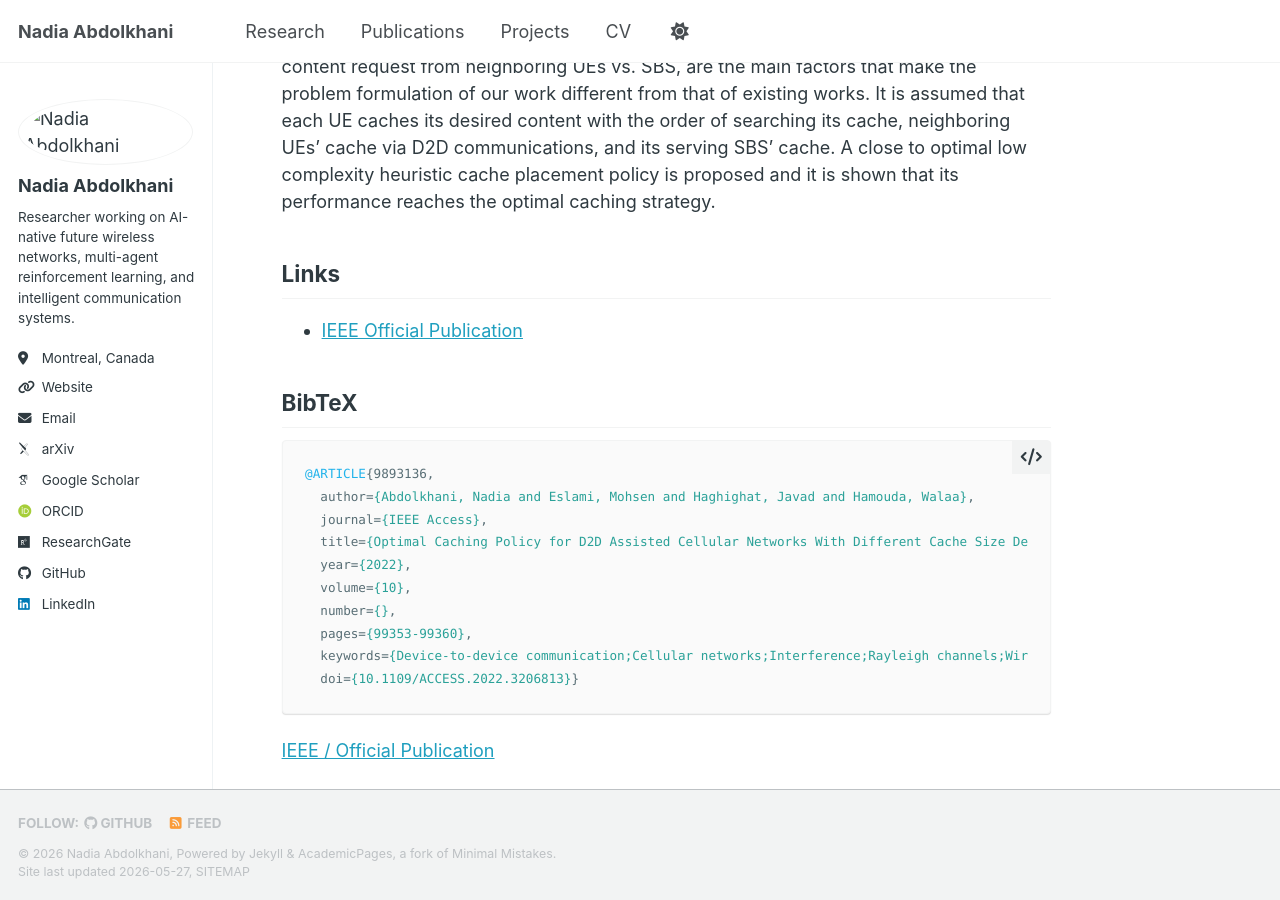
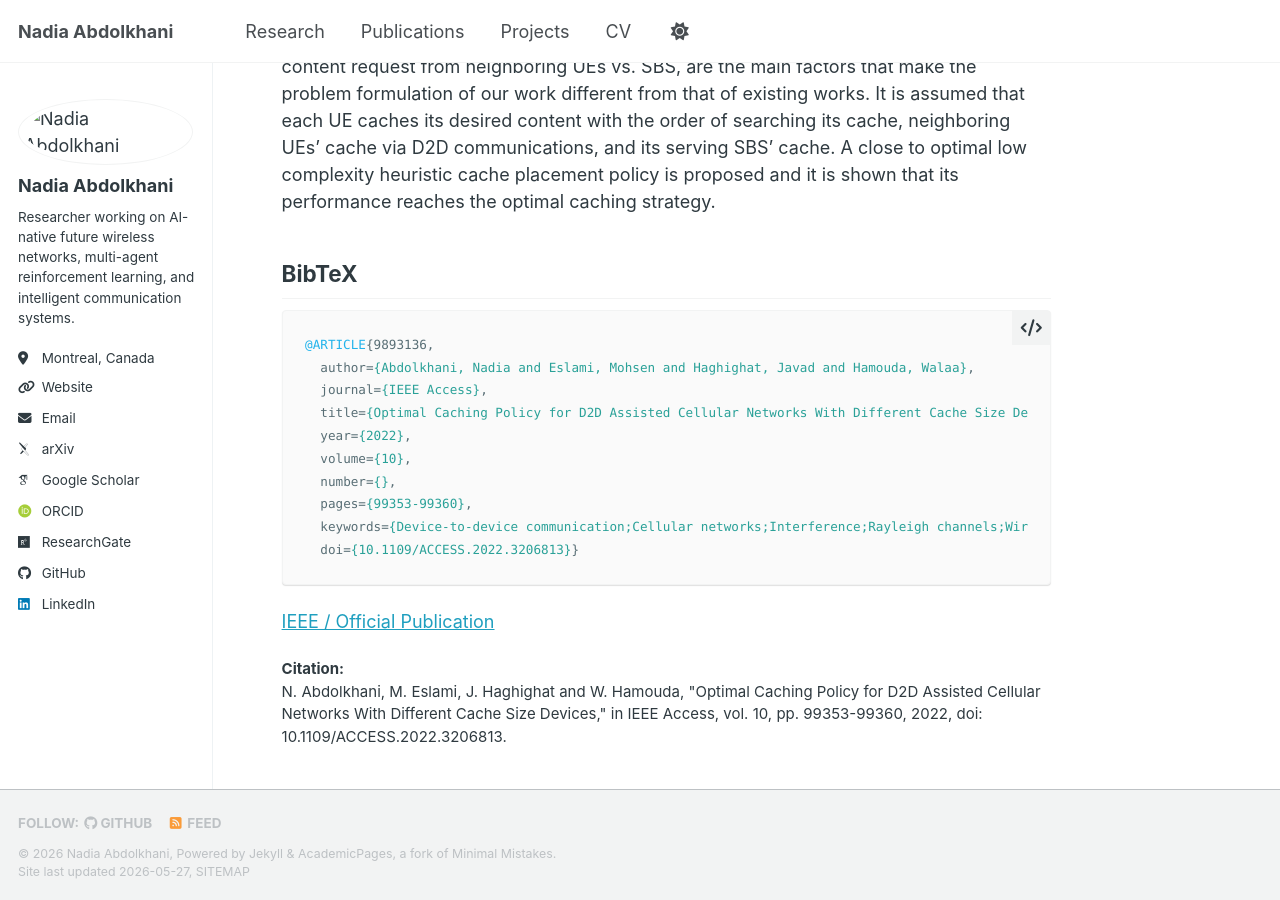
Before and after one commit to NAbdolkhani/NAbdolkhani.github.io, a Jekyll site: the page built from _publications/2022-01-01-d2d-cachin.md, in a window 1280 px wide and 900 px high, scrolled down 422 px. Built offline with Jekyll 4.4.1, drawn with Linux system fonts in a browser that asks for light colours; some web fonts are replaced; a script bundle is joined from its source files by our own code; library files that are not in the unit come from our copies.

Commit message:
Update 2022-01-01-d2d-cachin.md

```diff
--- a/_publications/2022-01-01-d2d-cachin.md
+++ b/_publications/2022-01-01-d2d-cachin.md
@@ -14,9 +14,7 @@ citation: 'N. Abdolkhani, M. Eslami, J. Haghighat and W. Hamouda, "Optimal Cachi
 
 This paper studies the problem of optimal cache placement to maximize the offloading probability in a device-to-device (D2D) enabled cellular network with small base stations (SBSs). Different from most existing works, we consider unequal users’ equipment (UE) cache memory sizes and all wireless links are modeled as Nakagami- m fading. User preference for each UE and global popularity for SBS, as well as the higher priority of content request from neighboring UEs vs. SBS, are the main factors that make the problem formulation of our work different from that of existing works. It is assumed that each UE caches its desired content with the order of searching its cache, neighboring UEs’ cache via D2D communications, and its serving SBS’ cache. A close to optimal low complexity heuristic cache placement policy is proposed and it is shown that its performance reaches the optimal caching strategy.
 
-## Links
 
-- [IEEE Official Publication](https://ieeexplore.ieee.org/document/9893136)
 
 ## BibTeX
 
```
